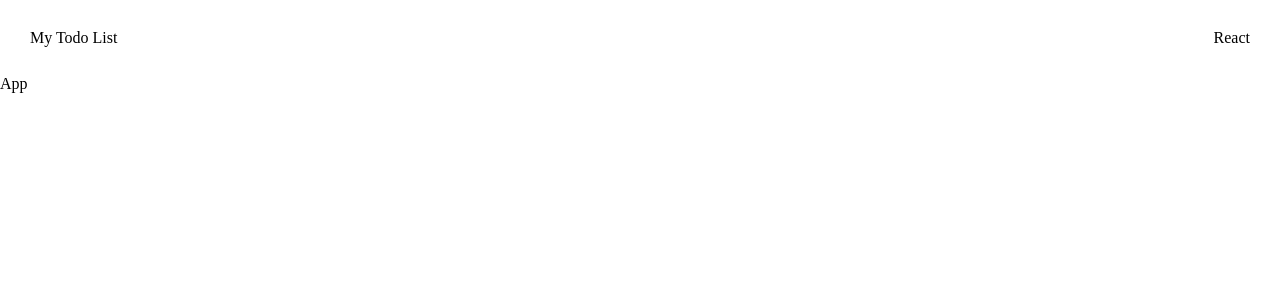
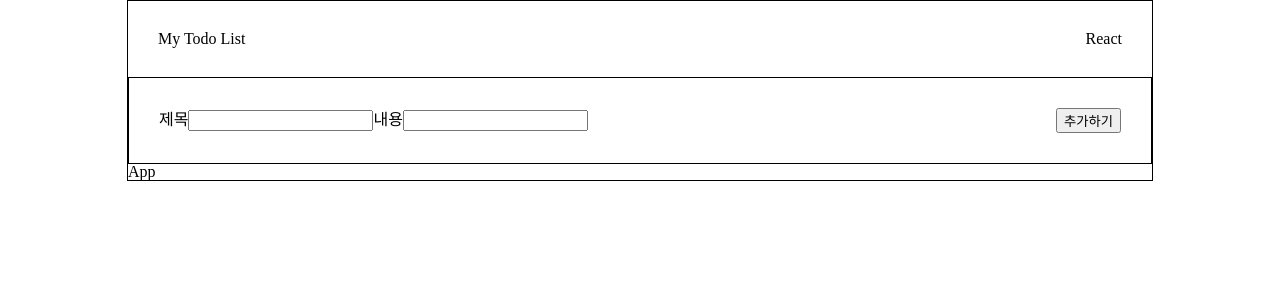
Before and after one commit to munyeol-Yoon/todo, a React (Vite) app: page / in a window 1280 px wide. Shown: the top 300 px of the page. Built offline with nearby package versions, Linux system fonts and the light colour scheme.

Commit message:
add todo form - todo form 초안 생성

```diff
--- a/src/App.jsx
+++ b/src/App.jsx
@@ -1,12 +1,14 @@
 import React from "react";
 import Header from "./components/Header";
+import TodoForm from "./components/todos/TodoForm";
 
 const App = () => {
   return (
-    <>
+    <div className="app-wrapper">
       <Header />
+      <TodoForm />
       <div>App</div>
-    </>
+    </div>
   );
 };
 
--- a/src/components/todos/TodoForm.jsx
+++ b/src/components/todos/TodoForm.jsx
@@ -1,7 +1,21 @@
 import React from "react";
+import "../../styles/index.css";
+import TodoFormButton from "./buttons/TodoFormButton";
 
 const TodoForm = () => {
-  return <div>TodoFormComponent</div>;
+  return (
+    <div className="todo-form-wrapper">
+      <form className="todo-form-container">
+        <div>
+          <label htmlFor="title">제목</label>
+          <input type="text" id="title" />
+          <label htmlFor="content">내용</label>
+          <input type="text" id="content" />
+        </div>
+        <TodoFormButton />
+      </form>
+    </div>
+  );
 };
 
 export default TodoForm;
--- a/src/components/todos/buttons/TodoFormButton.jsx
+++ b/src/components/todos/buttons/TodoFormButton.jsx
@@ -1,7 +1,7 @@
 import React from "react";
 
 const TodoFormButton = () => {
-  return <div>TodoFormButton</div>;
+  return <button type="submit">추가하기</button>;
 };
 
 export default TodoFormButton;
--- a/src/styles/index.css
+++ b/src/styles/index.css
@@ -1,2 +1,9 @@
 @import "./reset.css";
 @import "./header.css";
+@import "./todoForm.css";
+
+.app-wrapper {
+  border: 1px solid black;
+  width: 80%;
+  margin: 0 auto;
+}
--- /dev/null
+++ b/src/styles/todoForm.css
@@ -0,0 +1,10 @@
+.todo-form-wrapper {
+  border: 1px solid black;
+}
+
+.todo-form-container {
+  display: flex;
+  justify-content: space-between;
+  align-items: center;
+  padding: 30px;
+}
```
